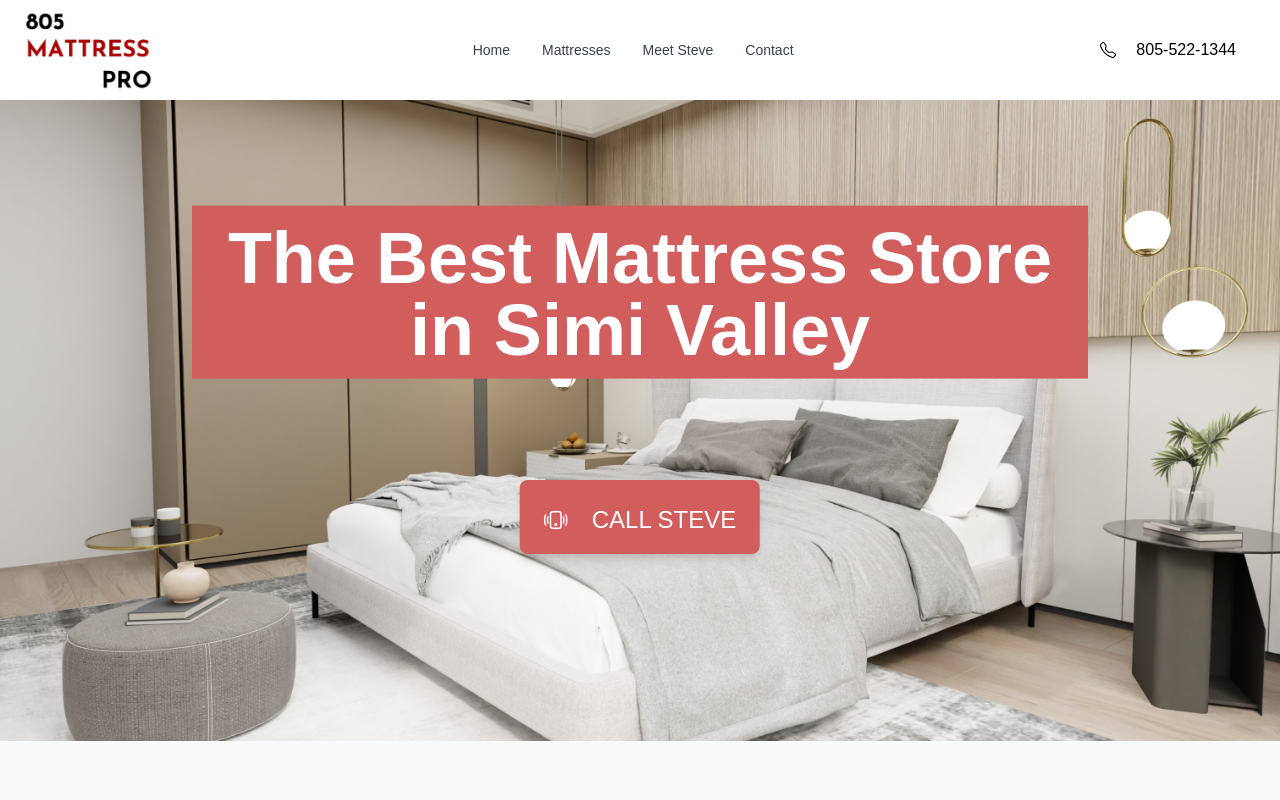
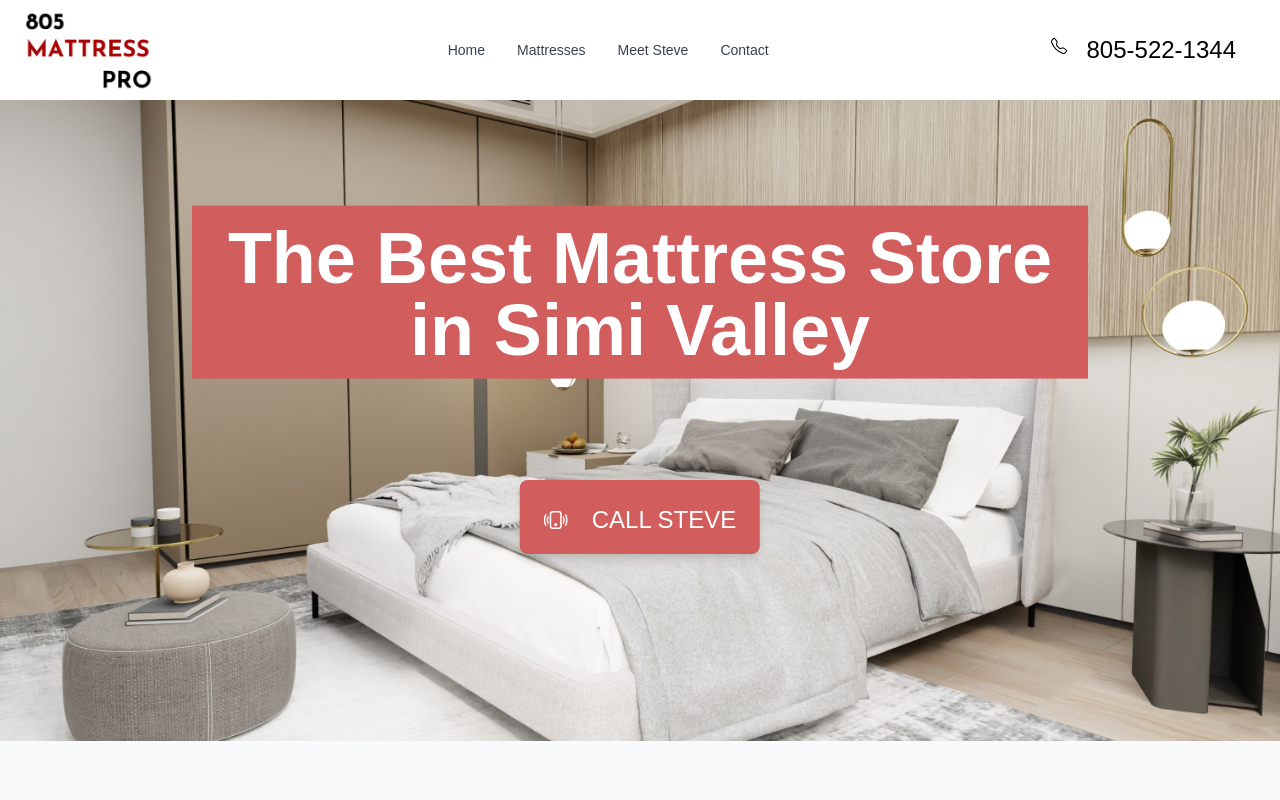
Before and after one commit to The-JL-Group/805-mattress-pro, a React (Create React App) app: page / in a window 1280 px wide. Shown: the top 800 px of the page. Built offline with nearby package versions, Linux system fonts and the light colour scheme; the HTML template or start-up script is replaced by a standard one; what tw-elements would draw is missing.

Commit message:
Buff text

```diff
--- a/src/components/Navbar/Navbar.js
+++ b/src/components/Navbar/Navbar.js
@@ -51,7 +51,7 @@ function Navbars() {
           <a href="tel:805-522-1344" className="hover:text-red">
             <div className="navbar__phone xxs:hidden">
               <BsTelephone className="h-11" />
-              <p className=" px-5 py-2.5 text-center mr-3 md:mr-0">
+              <p className="text-2xl px-5 py-2.5 text-center mr-3 md:mr-0">
                 805-522-1344
               </p>
             </div>
```
